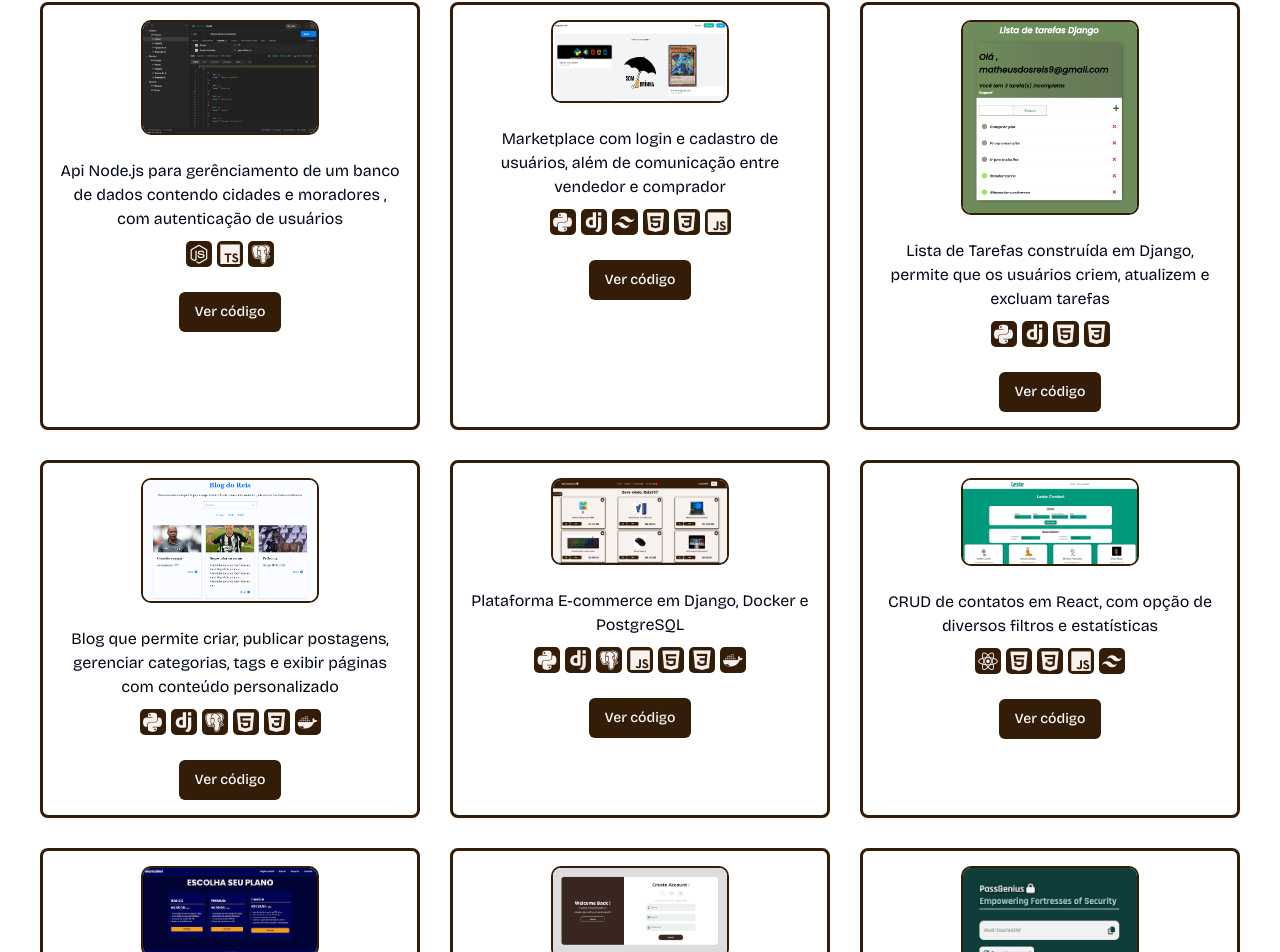
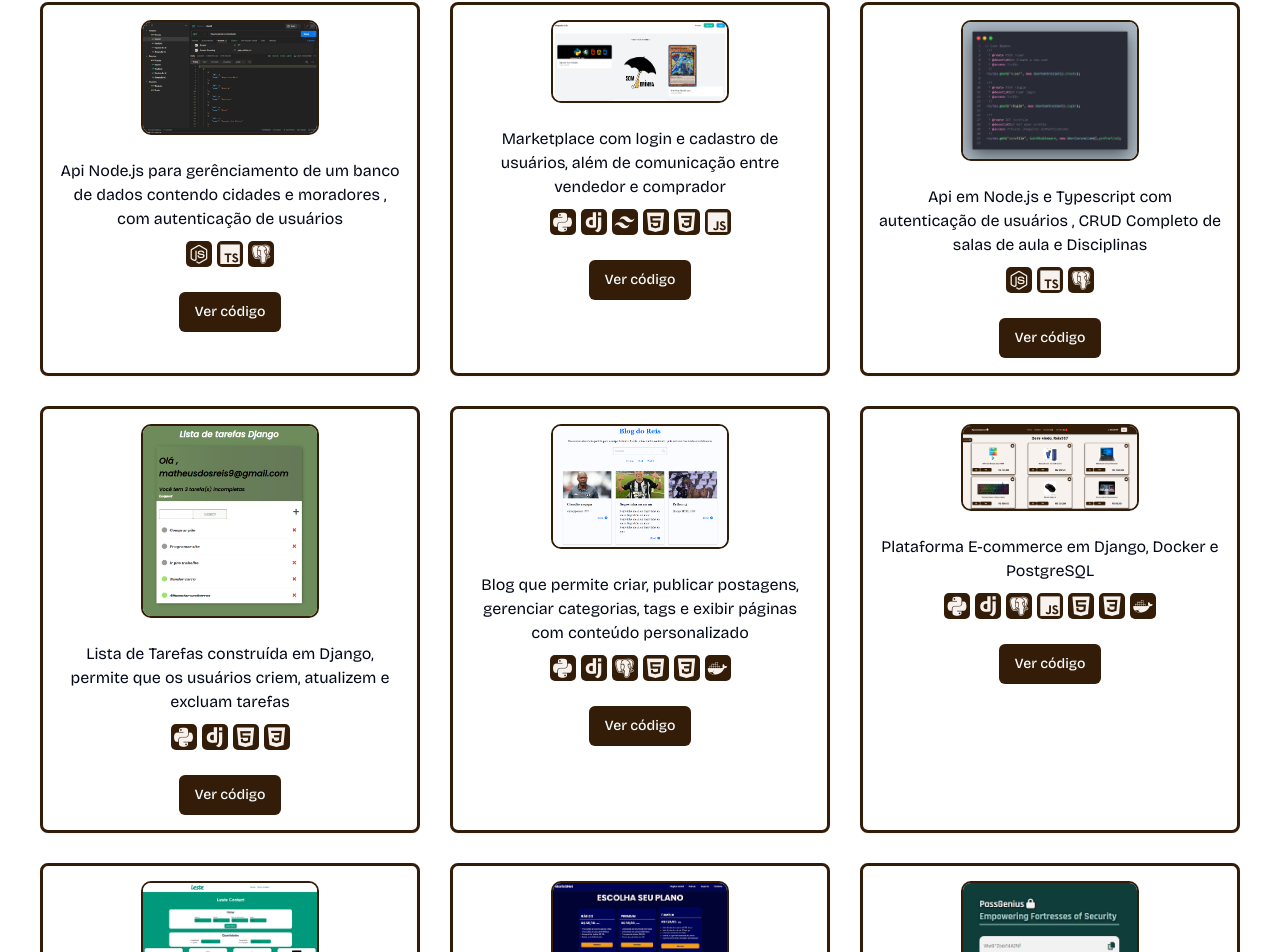
Before and after one commit to Reis567/my-resume, a React (Vite) app: page /projetos in a window 1280 px wide. Shown: the part 1078-2030 px from the top of the page. Built offline with nearby package versions, Linux system fonts and the light colour scheme.

Commit message:
added cless vision api

```diff
--- a/src/pages/ProjetosPage/index.tsx
+++ b/src/pages/ProjetosPage/index.tsx
@@ -65,7 +65,7 @@ const Projetos: React.FC = () => {
       githubLink: 'https://github.com/Reis567/resume-react',
     },
     {
-      title: 'API Node',
+      title: 'Urban pulse API',
       description: 'Api Node.js para gerênciamento de um banco de dados contendo cidades e moradores , com autenticação de usuários',
       technologies: ['Node','Typescript','PostgreSQL'],
       image: '/projetos/apiNode.png',
@@ -77,6 +77,15 @@ const Projetos: React.FC = () => {
       technologies: ['Python', 'Django', 'Tailwind', 'HTML5', 'CSS3', 'JavaScript'],
       image: '/projetos/marketplace.PNG',
       githubLink: 'https://github.com/Reis567/marketplace-django',
+    },
+
+
+    {
+      title: 'Class Vision API',
+      description: 'Api em Node.js e Typescript com autenticação de usuários , CRUD Completo de salas de aula e Disciplinas ',
+      technologies: ['Node','Typescript','PostgreSQL'],
+      image: '/projetos/classvision.PNG',
+      githubLink: 'https://github.com/Reis567/class_vision',
     },
     {
       title: 'Lista de Tarefas',
@@ -117,14 +126,6 @@ const Projetos: React.FC = () => {
     },
 
 
-
-    {
-      title: 'Pagina de Login e Registro',
-      description: 'Pagina de Login e Registro',
-      technologies: ['HTML5', 'CSS3', 'JavaScript'],
-      image: '/projetos/logreg.PNG',
-      githubLink: 'https://codepen.io/reis567/pen/zYMBdWa',
-    },
     {
       title: 'Gerador de senha forte',
       description: 'Gerador de senha forte',
```
Also changed, not shown: public/projetos/classvision.PNG (added).
